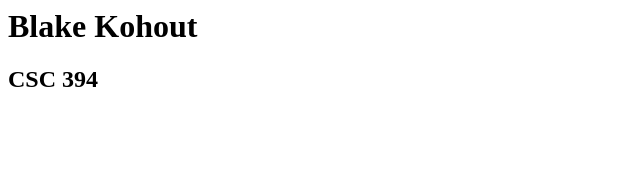
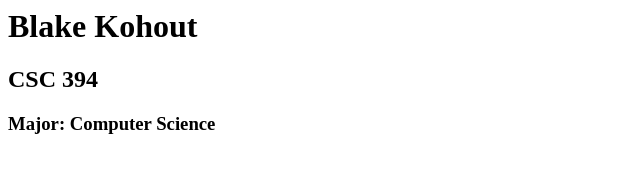
Before and after one commit to BLAKE12385/csc-394-assignment-1, a plain HTML site: page index.html in a window 1280 px wide. Shown: the whole page, without its empty margins (0-640 px from the left). Drawn offline with Linux system fonts and the light colour scheme.

Commit message:
Updated index.html

```diff
--- a/index.html
+++ b/index.html
@@ -1,9 +1,10 @@
 <html xmlns="http://www.w3.org/1999/xhtml" >
   <head>
-    <title>Blake Kohout Home Page</title>
+    <title>Blake's Home Page</title>
   </head>
   <body>
     <h1>Blake Kohout</h1>
     <h2>CSC 394</h2>
+    <h3>Major: Computer Science</h3>
   </body>
 </html>
```
